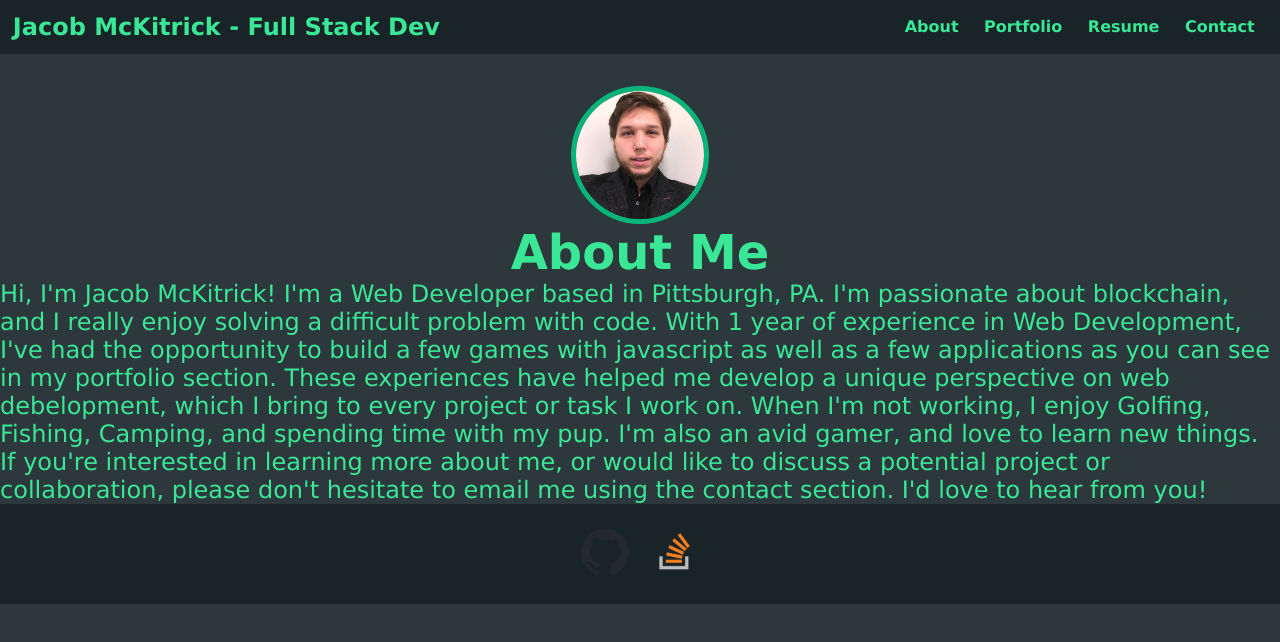
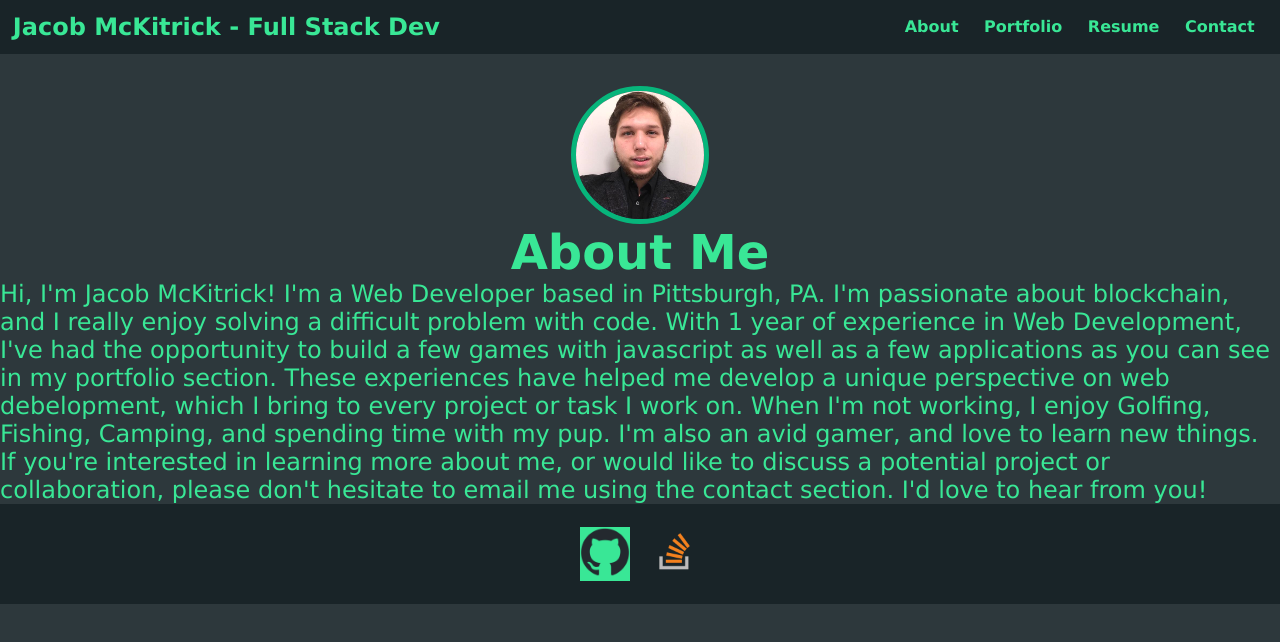
Before and after one commit to MCKIT77/mckitrick-portfolio, a React (Vite) app: page / in a window 1280 px wide. In both pictures the pointer is over the link 605 px from the left and 553 px from the top of the page. Shown: the top 642 px of the page. Built offline with nearby package versions, Linux system fonts and the light colour scheme.

Commit message:
added hover effect

```diff
--- a/src/styles/Footer.css
+++ b/src/styles/Footer.css
@@ -17,5 +17,5 @@
 }
 
 .footer-link:hover {
-    color: var(--secondary);
+    background-color: var(--primary);
 }
```
